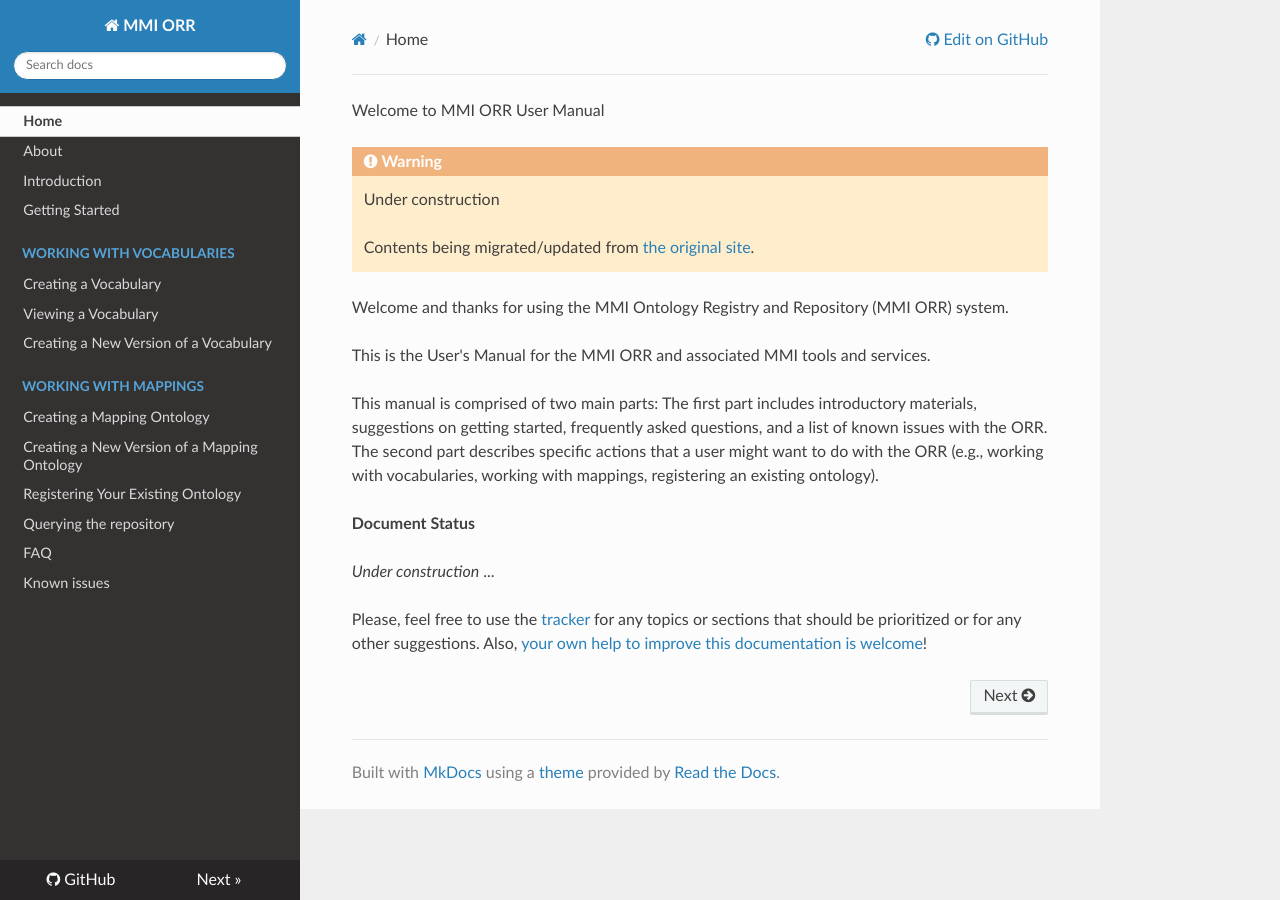
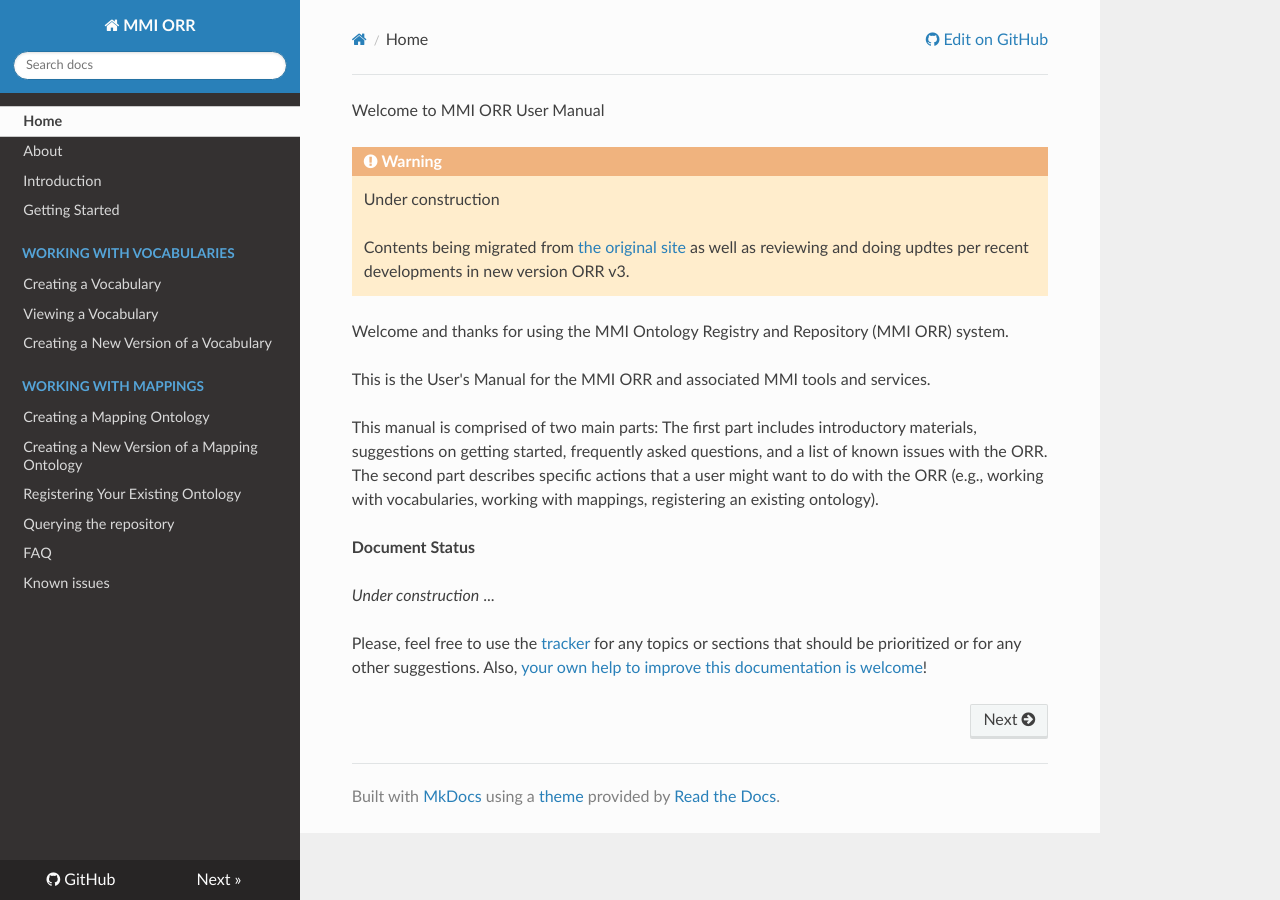
Before and after one commit to mmisw/mmiorr-docs, an MkDocs documentation site: the page built from docs/index.md, in a window 1280 px wide. Built offline with MkDocs 1.6.1, drawn with Linux system fonts in a browser that asks for light colours; nearby versions of some CDN libraries; old or Windows-style settings are respelled for this version of MkDocs.

Commit message:
minor update to trigger new documentation generation webhook

```diff
--- a/docs/index.md
+++ b/docs/index.md
@@ -3,7 +3,8 @@
 !!! warning
     Under construction
 
-    Contents being migrated/updated from [the original site](https://marinemetadata.org/mmiorrusrman).
+    Contents being migrated from [the original site](https://marinemetadata.org/mmiorrusrman)
+    as well as reviewing and doing updtes per recent developments in new version ORR v3.
 
 Welcome and thanks for using the MMI Ontology Registry and Repository (MMI ORR) system.
 
```
